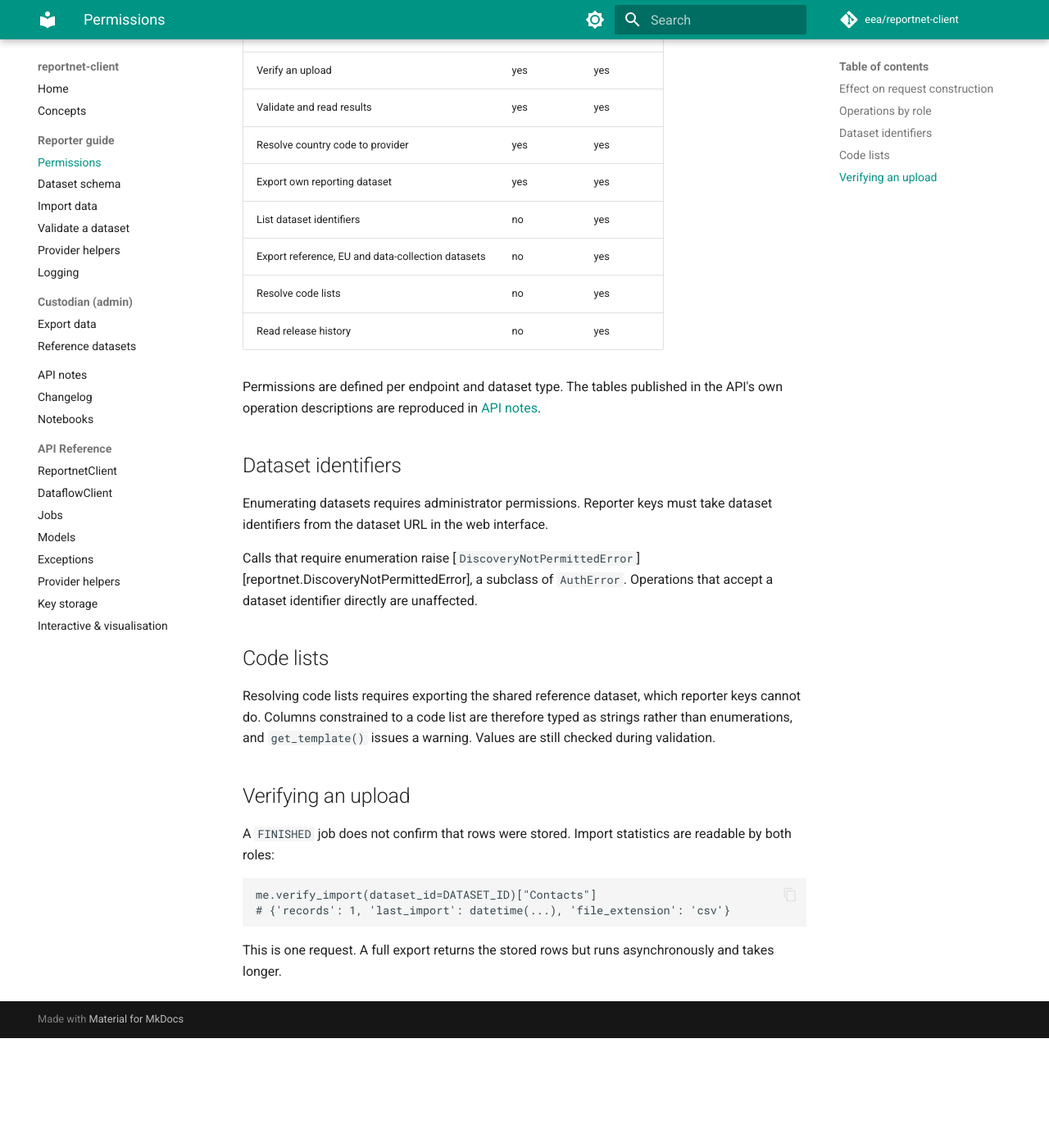
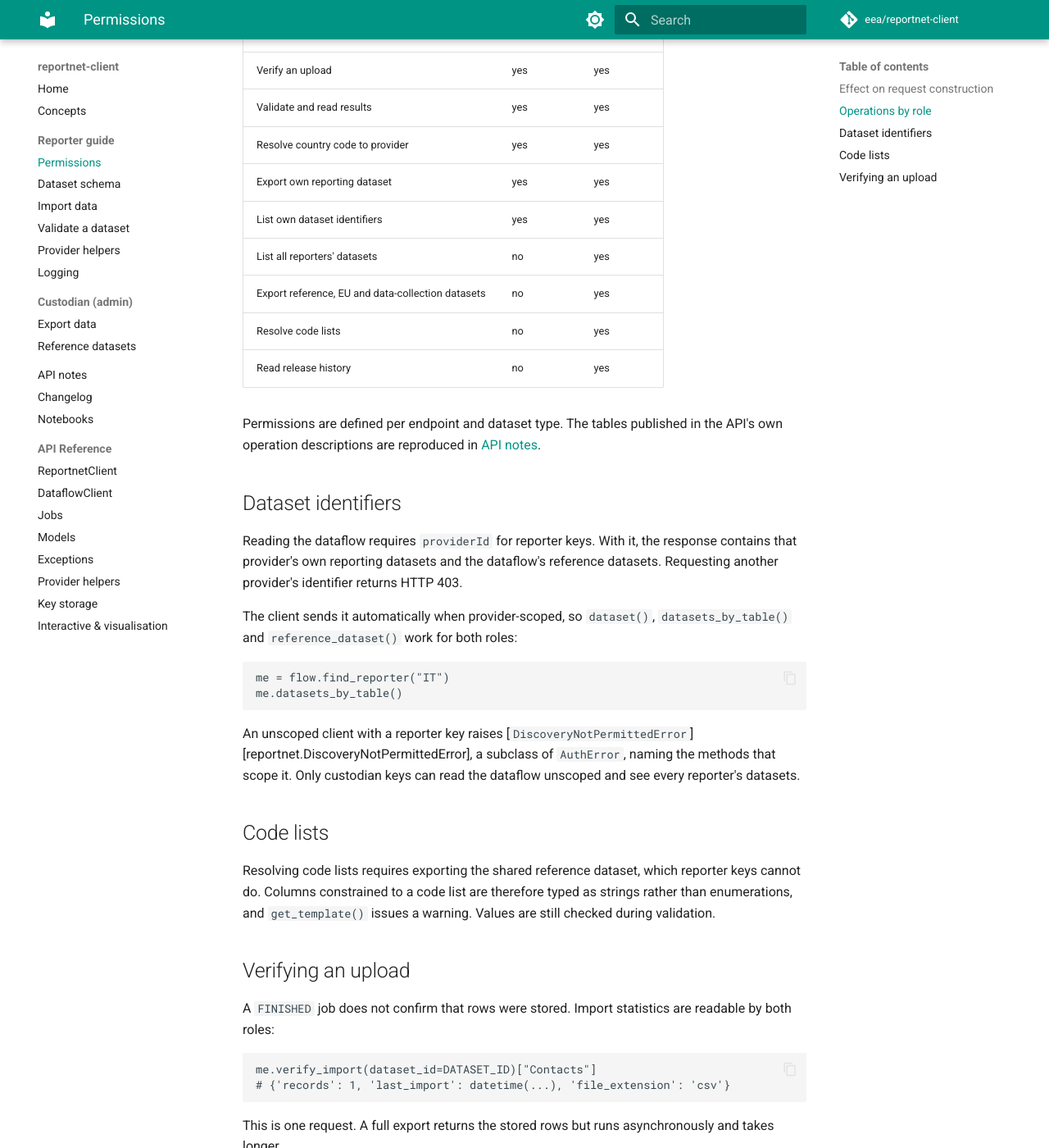
Before and after one commit to eea/reportnet-client, an MkDocs documentation site: the page built from docs/guides/capabilities.md, in a window 1280 px wide and 1400 px high, scrolled down 984 px. Shown: the whole window at 82% size. Built offline with MkDocs 1.6.1 and Material for MkDocs 9.7.7, drawn with Linux system fonts in a browser that asks for light colours; comment, search, counter and statistics services are not loaded; before the commit the page ends 2250 px from its top, so only the background shows below that; some of the changed text lies outside the part shown.

Commit message:
fix: reporters can discover their own datasets via providerId
GET /dataflow/v1/{id}?providerId=64 is permitted for a reporter key. I had
only ever called it unscoped, got 403, and concluded that reporters cannot
list dataset identifiers at all. That claim was wrong and had been written
into the README, the permissions guide, api-notes, CLAUDE.md, the capability
model and the error message.

Live behaviour:

  GET /dataflow/v1/2003                  -> 403
  GET /dataflow/v1/2003?providerId=64    -> 200, own 2 reporting datasets
                                            plus all 4 reference datasets
  GET /dataflow/v1/2003?providerId=56    -> 403  (another provider)

So the scoping is enforced, not advisory: a reporter sees its own datasets and
no one else's.

This is the third operation where providerId was the missing parameter, after
importFileData and etlExport. Each was investigated separately, which is why
the pattern took three rounds to see. It is now recorded as one rule covering
all three.

  - ReportnetClient.get_dataflow_contents() takes provider_id.
  - DataflowClient.get_dataflow_contents() retries scoped when the unscoped
    read is refused, so dataset(), datasets_by_table(), reference_dataset()
    and get_reporting_datasets() work for reporters.
  - Capabilities.can_discover_datasets is no longer False for reporters; the
    real distinction is the new needs_provider_scope. summary() now reads
    "reporter key; reads must be provider-scoped".
  - DiscoveryNotPermittedError now tells an unscoped caller to use
    find_reporter()/for_provider() rather than to copy ids from the web UI.

Docs corrected throughout: reporters list their own datasets by name;
enumerating *all* reporters' datasets remains custodian-only.

Verified live: datasets_by_table() returns Descriptive data (108953) and
Spatial data (108958), dataset() resolves by name, and all four reference
datasets are listed.

Co-Authored-By: Claude Opus 5 <noreply@anthropic.com>

````diff
--- a/docs/guides/capabilities.md
+++ b/docs/guides/capabilities.md
@@ -7,7 +7,7 @@ lifetime of the client.
 ```python
 caps = flow.capabilities()
 print(caps.summary())
-# "dataflow 1234: reporter key; cannot discover dataset IDs"
+# "dataflow 1234: reporter key; reads must be provider-scoped"
 ```
 
 ::: reportnet.Capabilities
@@ -35,7 +35,8 @@ the request is refused. `provider_id` does not need to be passed explicitly.
 | Validate and read results | yes | yes |
 | Resolve country code to provider | yes | yes |
 | Export own reporting dataset | yes | yes |
-| List dataset identifiers | no | yes |
+| List own dataset identifiers | yes | yes |
+| List all reporters' datasets | no | yes |
 | Export reference, EU and data-collection datasets | no | yes |
 | Resolve code lists | no | yes |
 | Read release history | no | yes |
@@ -46,13 +47,22 @@ the API's own operation descriptions are reproduced in
 
 ## Dataset identifiers
 
-Enumerating datasets requires administrator permissions. Reporter keys must
-take dataset identifiers from the dataset URL in the web interface.
+Reading the dataflow requires `providerId` for reporter keys. With it, the
+response contains that provider's own reporting datasets and the dataflow's
+reference datasets. Requesting another provider's identifier returns HTTP 403.
 
-Calls that require enumeration raise
+The client sends it automatically when provider-scoped, so `dataset()`,
+`datasets_by_table()` and `reference_dataset()` work for both roles:
+
+```python
+me = flow.find_reporter("IT")
+me.datasets_by_table()
+```
+
+An unscoped client with a reporter key raises
 [`DiscoveryNotPermittedError`][reportnet.DiscoveryNotPermittedError], a
-subclass of `AuthError`. Operations that accept a dataset identifier directly
-are unaffected.
+subclass of `AuthError`, naming the methods that scope it. Only custodian keys
+can read the dataflow unscoped and see every reporter's datasets.
 
 ## Code lists
 
````
Also changed, not shown: CLAUDE.md (+5 -1 lines), README.md (+20 -11 lines), docs/api-notes.md (+14 -6 lines), 4 other files.
